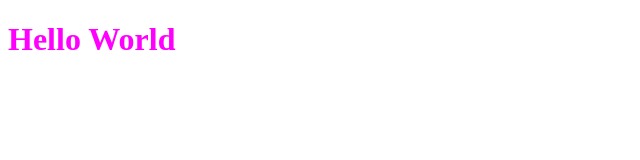
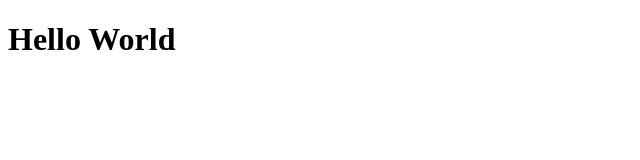
Before and after one commit to SillyPerson/SillyPerson.github.io, a plain HTML site: page index.html in a window 1280 px wide. Shown: the whole page, without its empty margins (0-640 px from the left). Drawn offline with Linux system fonts and the light colour scheme.

Commit message:
Update index.html

```diff
--- a/index.html
+++ b/index.html
@@ -1,7 +1,8 @@
 <!DOCTYPE html> <html>
 <head>
+
 </head>
 <body>
-<h1 style="color:magenta;">Hello World</h1>
+<h1 style="color:rainbow;">Hello World</h1>
 </body>
 </html>
```
